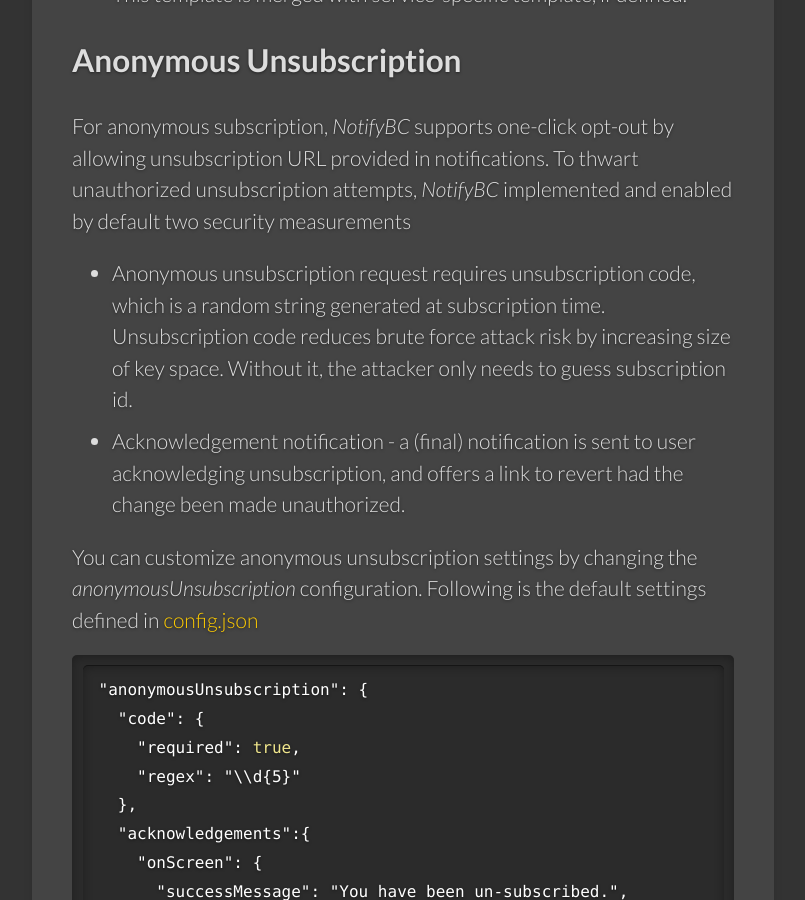
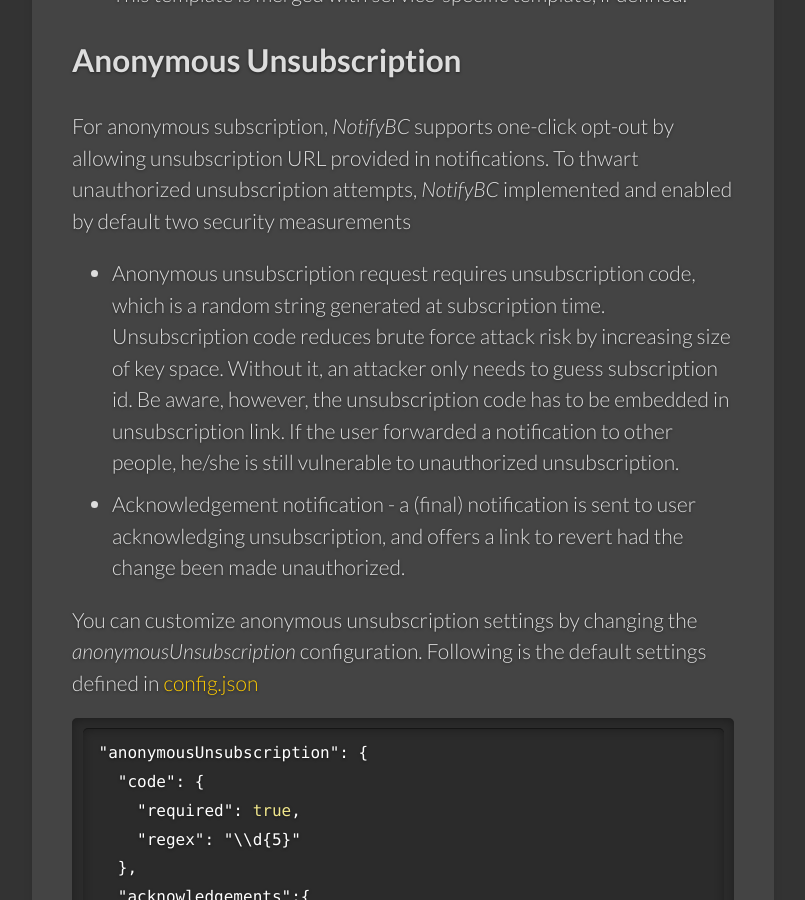
Before and after one commit to bcgov/MyGovBC-notification-server, a Jekyll site: the page built from docs/_docs/configuration.md, in a window 1280 px wide and 900 px high, scrolled down 5513 px. Shown: the whole window, without its empty margins (139-944 px from the left). Built offline with Jekyll 4.4.1, drawn with Linux system fonts in a browser that asks for light colours.

Commit message:
updated docs

```diff
--- a/docs/_docs/configuration.md
+++ b/docs/_docs/configuration.md
@@ -137,7 +137,7 @@
 ## Anonymous Unsubscription
 For anonymous subscription, *NotifyBC* supports one-click opt-out by allowing unsubscription URL provided in notifications. To thwart unauthorized unsubscription attempts, *NotifyBC* implemented and enabled by default two security measurements
 
-* Anonymous unsubscription request requires unsubscription code, which is a random string generated at subscription time. Unsubscription code reduces brute force attack risk by increasing size of key space. Without it, the attacker only needs to guess subscription id.
+* Anonymous unsubscription request requires unsubscription code, which is a random string generated at subscription time. Unsubscription code reduces brute force attack risk by increasing size of key space. Without it, an attacker only needs to guess subscription id. Be aware, however, the unsubscription code has to be embedded in unsubscription link. If the user forwarded a notification to other people, he/she is still vulnerable to unauthorized unsubscription.
 * Acknowledgement notification - a (final) notification is sent to user acknowledging unsubscription, and offers a link to revert had the change been made unauthorized.
 
 You can customize anonymous unsubscription settings by changing the *anonymousUnsubscription* configuration. Following is the default settings defined in [config.json](https://github.com/bcgov/MyGovBC-notification-server/blob/master/server/config.json)
```
